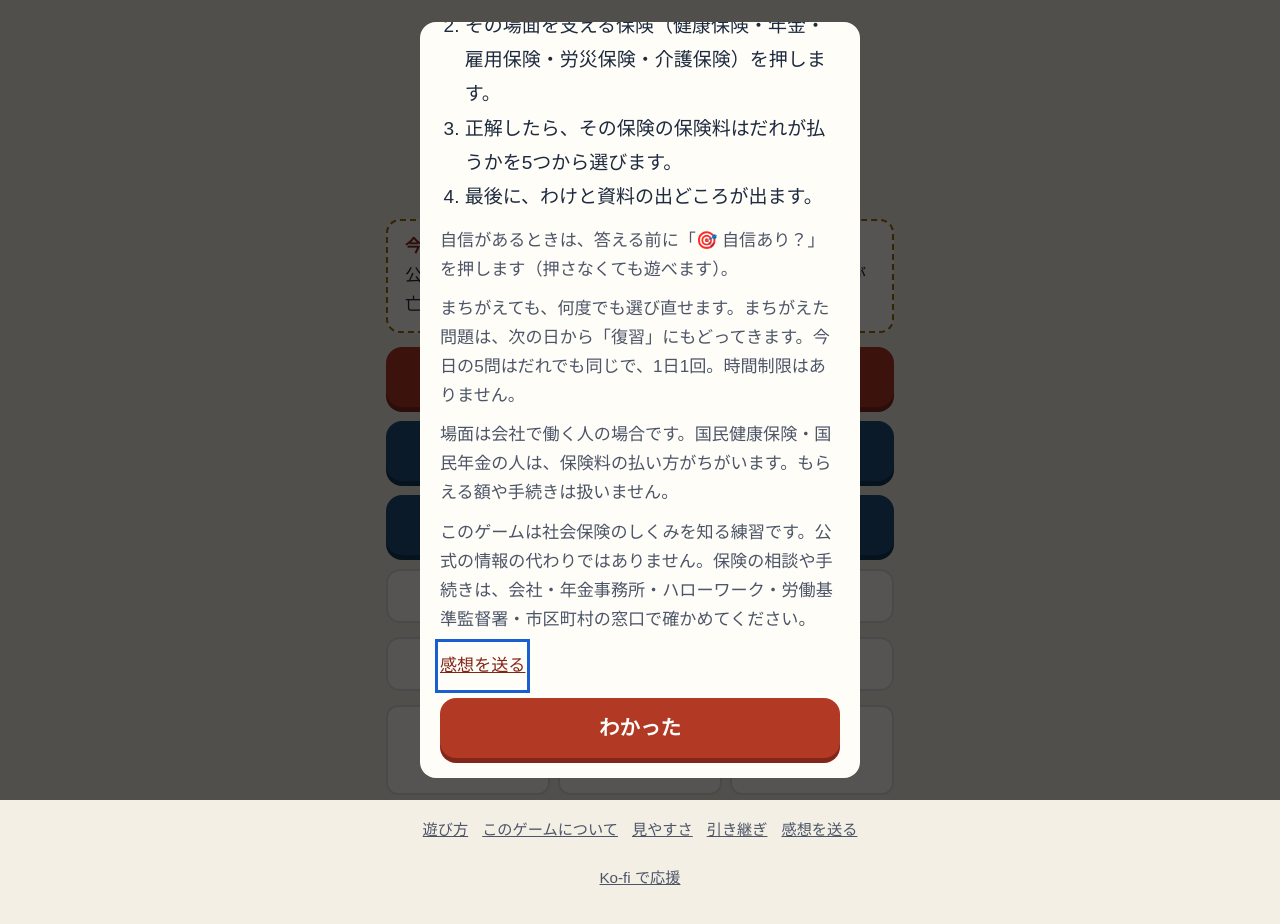
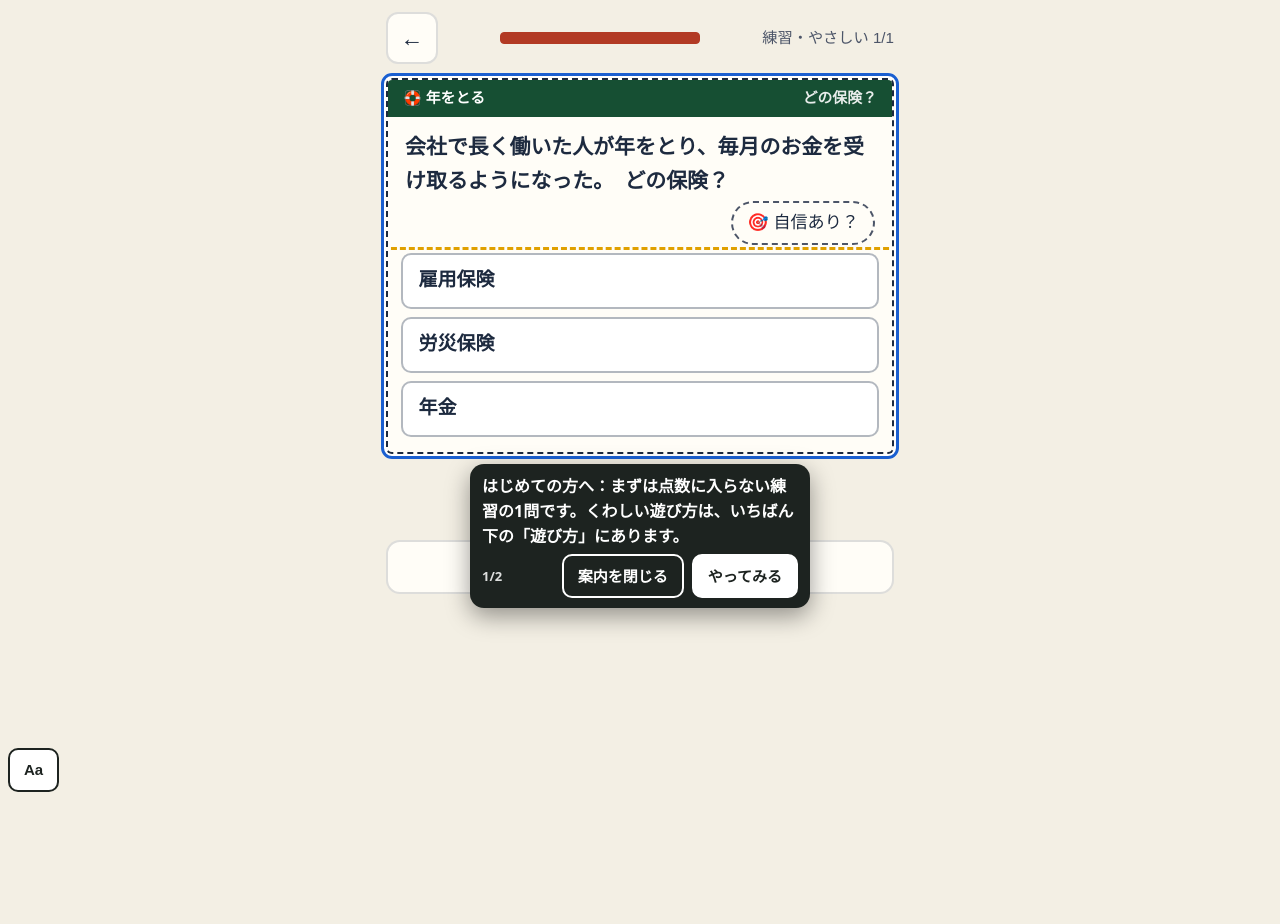
Before and after one commit to satou-aaaaa/hoken-dore, a plain HTML site: page index.html in a window 1280 px wide. After the commit the page ends 800 px from the top, so only its background shows below. Drawn offline with Linux system fonts and the light colour scheme; a web font is replaced by a local one.

Commit message:
ひな形の共通部品を写す（shared-workflows 67f7985） (#5)
Co-authored-by: template-sync <41898283+github-actions[bot]@users.noreply.github.com>

```diff
--- a/index.html
+++ b/index.html
@@ -346,7 +346,8 @@ html.a11y-say body{padding-bottom:calc(64px + env(safe-area-inset-bottom,0px))!i
 //      （incidents/2026-11-21-hand-copied-helpers-drift.md）。
 //      あわせて、はじめて遊ぶ人への案内（吹き出し Core.coach）を足した。長い「遊び方」の窓の代わりに、練習の1問を遊びながら
 //      その場で一言ずつ教える（NN/g「Mobile Instructional Overlays」・Andersen ほか CHI 2012「The Impact of Tutorials on Games of Varying Complexity」）。
-//   3: 2026-11-22 吹き出しを出しているあいだ 0.4 秒ごとに場所を測り直す（古い場所に残って押す所を隠すことがあった）。ボタンの字を「案内を閉じる」に
+//   3: 2026-11-22 吹き出しを出しているあいだ 0.4 秒ごとに場所を測り直す（古い場所に残って押す所を隠すことがあった）。ボタンの字を「案内を閉じる」に。
+//      段の wait（その所が出るまで待つ）を足した。全ゲームの「はじめての練習」を sync-template の migrateFirstPlay が足すため
 //   2: 2026-11-22 感想フォームのゲーム名を、渡さなければ題（<title>）から入れる。sync-template が全ゲームを game-core に切り替える（migrateCore）ため
 // 決まり: 外へ通信しない。ゲームの関数の名前（toast・buzz など）は上書きしない（Core.toast などで呼ぶ）。
 (function () {
@@ -432,6 +433,7 @@ html.a11y-say body{padding-bottom:calc(64px + env(safe-area-inset-bottom,0px))!i
   //   sel   …… 吹き出しを付ける所。まだ画面に無いあいだは待つ（ゲームが画面を作り直しても付け直す）
   //   until …… その所が画面に出たら次へ進む（答えた・正解した など）。無ければ sel を押したら次へ
   //   button …… 押すと次へ進むボタンの字（読むだけの吹き出し）
+  //   wait  …… その所が画面に出るまで、この吹き出しは出さずに待つ（答えたあとにだけ「次へ」を指す など）
   //   pos   …… "below"（既定）か "above"。その側に場所が無ければ、ページを少し動かして場所を空ける（読む所を隠さないため）
   // 吹き出しは押す所を隠さない（上か下の空いたほうに出す）。「案内を閉じる」と Esc でいつでもやめられる。
   const coach = (() => {
@@ -466,7 +468,7 @@ html.a11y-say body{padding-bottom:calc(64px + env(safe-area-inset-bottom,0px))!i
       while (steps && i < steps.length && steps[i].until && find(steps[i].until)) i++;
       if (!steps) return;
       if (i >= steps.length) return stop(true);
-      const st = steps[i], el = find(st.sel);
+      const st = steps[i], el = st.wait && !find(st.wait) ? null : find(st.sel);
       if (!el) { box.hidden = true; mark(null); return; }
       box.hidden = false; mark(el);
       const fresh = shown !== i;
@@ -934,7 +936,7 @@ function home() {
   $("go-cal").onclick = () => cal();
   $("go-ach").onclick = achView;
   bindFooter();
-  if (!s.tut) openHow();
+  if (!s.tut) firstPlay();
 }
 function practiceMenu() {
   app.innerHTML = `<header><button class="icon" id="back" aria-label="もどる">←</button><h1>練習<small>今日の記録には入りません（保険帳には載ります）</small></h1></header>
@@ -945,6 +947,27 @@ function practiceMenu() {
   document.querySelectorAll(".lv button").forEach((b) => (b.onclick = () => startRun("p", +b.dataset.t)));
   bindFooter(); toTop();
 }
+// first-play:begin（shared-workflows の scripts/sync-template.mjs が足した。直すときはひな形を直す）
+// はじめての人：長い「遊び方」の窓を出さず、点数に入らない練習の1問を遊びながら、吹き出しで一言ずつ教える（game-core の Core.coach）。
+// 「見た」は始めたその場で残す（途中でやめても、次からはふつうに始まる。くわしい遊び方はいつでもいちばん下の「遊び方」から）
+const FIRST_STEPS = [
+  { sel: "#choices", button: "やってみる", text: "はじめての方へ：まずは点数に入らない練習の1問です。くわしい遊び方は、いちばん下の「遊び方」にあります。" },
+  { sel: "#next", wait: ".verdict", text: "できました。わけを読んだら、ここを押して進みます。" },
+];
+function firstPlay() {
+  save((s) => { s.tut = true; });
+  // 練習の入り口を開いて、いちばん上（いちばんやさしい）を押す。無ければ前の形（遊び方の窓）にもどす
+  practiceMenu();
+  const b = document.querySelector(".lv button");
+  if (!window.Core || !Core.coach || !b) { home(); return openHow(); }
+  b.click();
+  // 練習は1問だけにする（数を減らしてから描き直す）
+  save((s) => { const r = s.runs && s.runs.p; if (r && Array.isArray(r.list)) r.list = r.list.slice(0, 1); });
+  play();
+  // 案内を閉じた（Esc も）ら、1問の練習の途中経過を残さずにホームへ（ふだんの練習の「続きから」を出さない）
+  Core.coach.start(FIRST_STEPS, { home, onEnd: (done) => { if (done === false) { save((s) => { const r = s.runs && s.runs.p; if (r && !(r.res || []).length) delete s.runs.p; }); home(); } } });
+}
+// first-play:end
 function startRun(mode, opt) {
   const k = todayKey(); let ng = false;
   save((s) => {
```
Also changed, not shown: qa/run.mjs (+6 -5 lines).
